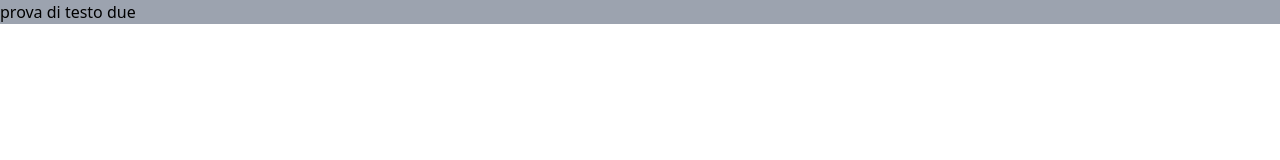
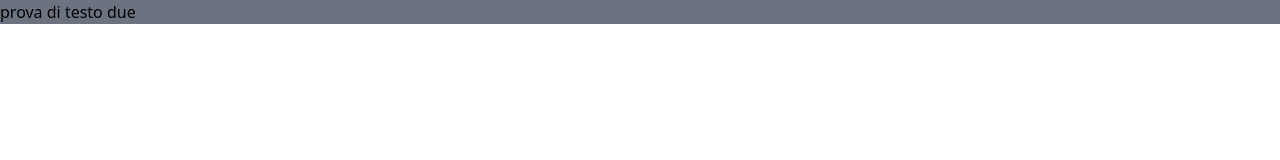
Before and after one commit to gerstudio/bookonline, a Gatsby site: page / in a window 1280 px wide. Built offline with nearby package versions, Linux system fonts and the light colour scheme; Gatsby itself is replaced by a stand-in of ours.

Commit message:
Modificato sfondo

```diff
--- a/src/pages/index.js
+++ b/src/pages/index.js
@@ -2,7 +2,7 @@ import React from "react"
 
 export default function Home() {
   return (
-  	<div className="bg-gray-400">
+  	<div className="bg-gray-500">
   		prova di testo due
   	</div>
   )
```
